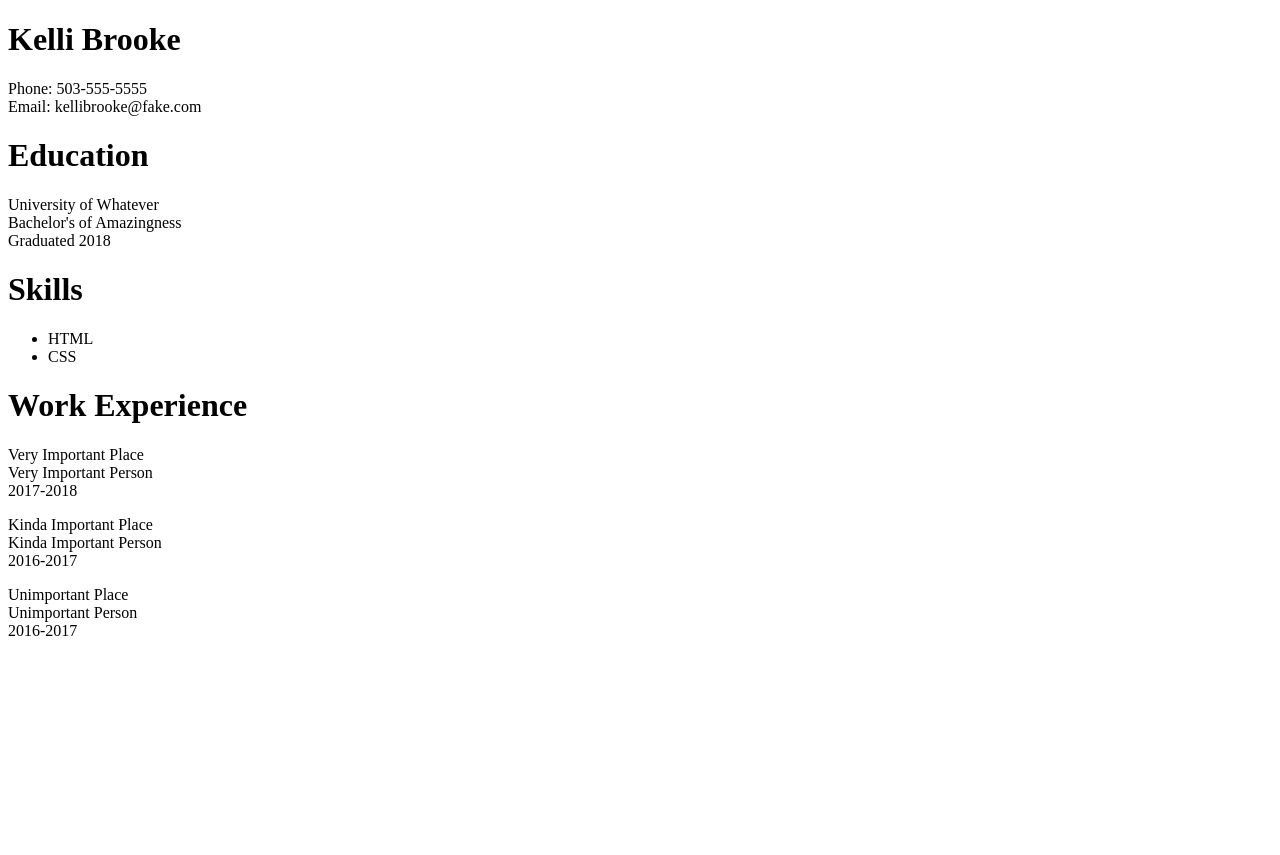
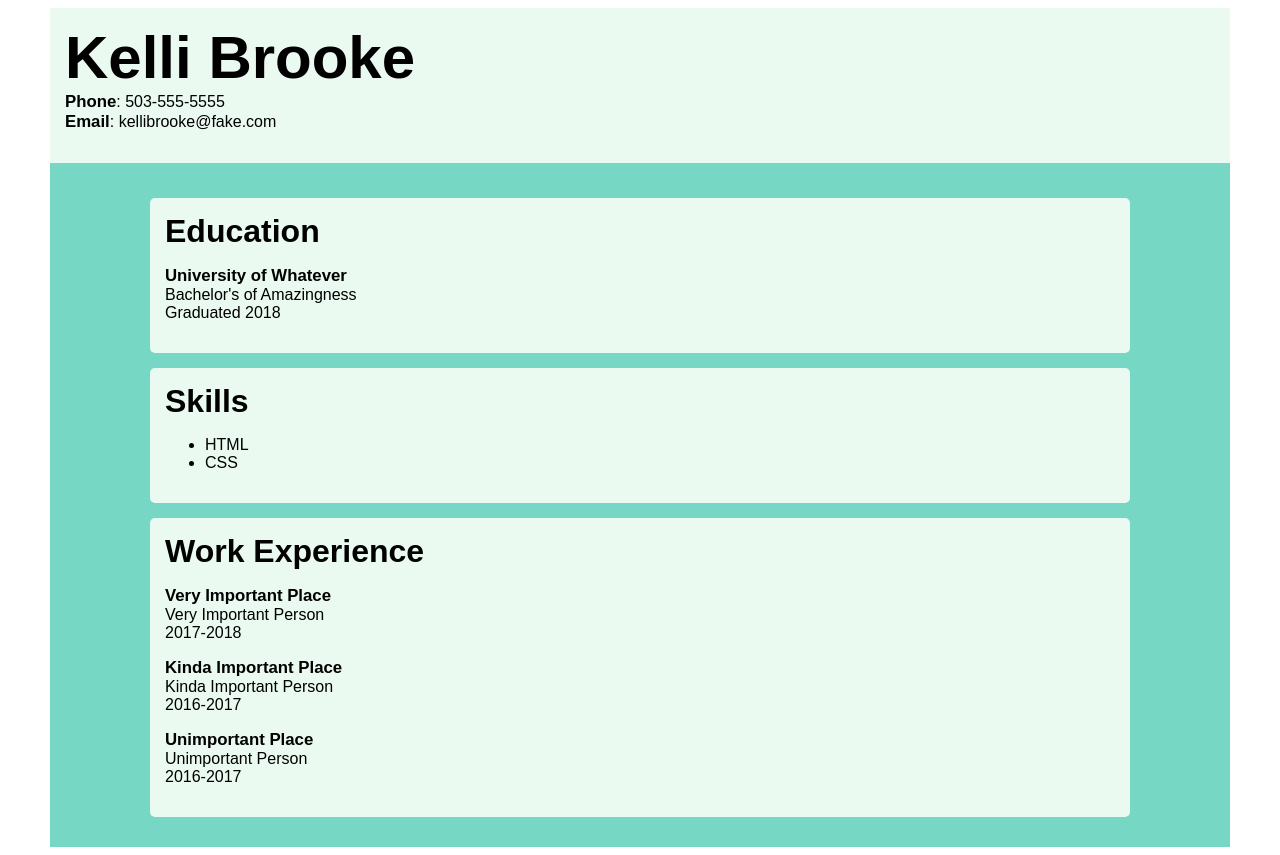
Before and after one commit to kellibrooke/resume-home, a plain HTML site: page index.html in a window 1280 px wide. Before the commit the page ends 800 px from the top, so only its background shows below. Drawn offline with Linux system fonts and the light colour scheme.

Commit message:
add styles to sections

```diff
--- a/css/styles.css
+++ b/css/styles.css
@@ -0,0 +1,45 @@
+body{
+  margin-left:50px;
+  margin-right:50px;
+  font-family: sans-serif;
+}
+
+.header{
+  background-color:#EAFAF1;
+  padding:15px;
+}
+
+.header h1{
+  font-size: 60px;
+  margin-bottom: 0px;
+  margin-top:0px;
+}
+
+.header p{
+  margin-top: 0px;
+}
+
+.not-header{
+  background-color: #76D7C4;
+  padding-top:35px;
+  padding-bottom:15px;
+}
+
+.not-header h1{
+  margin-top:0px;
+  margin-bottom:0px;
+}
+
+.section{
+  background-color: #EAFAF1;
+  margin-left:100px;
+  margin-right:100px;
+  margin-bottom:15px;
+  padding:15px;
+  border-radius: 5px;
+}
+
+.important-name{
+  font-weight: bold;
+  font-size: 105%;
+}
--- a/index.html
+++ b/index.html
@@ -7,24 +7,24 @@
   <body>
     <div class="header">
       <h1>Kelli Brooke</h1>
-      <p>Phone: 503-555-5555<br>
-      Email: kellibrooke@fake.com</p>
+      <p><span class="important-name">Phone</span>: 503-555-5555<br>
+      <span class="important-name">Email</span>: kellibrooke@fake.com</p>
     </div>
-
-    <div class="education">
+    <div class="not-header">
+      <div class="education section">
         <h1>Education</h1>
         <p><span class="important-name">University of Whatever</span><br>
           Bachelor's of Amazingness<br>
           Graduated 2018</p>
       </div>
-    <div class="skills">
+      <div class="skills section">
         <h1>Skills</h1>
         <ul>
           <li>HTML</li>
           <li>CSS</li>
         </ul>
       </div>
-    <div class="experience">
+      <div class="experience section">
         <h1>Work Experience</h1>
         <p><span class="important-name">Very Important Place</span><br>
           Very Important Person<br>
@@ -39,5 +39,6 @@
           2016-2017
         </p>
       </div>
+    </div>
   </body>
 </html>
```
Lines whose indentation alone changed are shown as unchanged.
